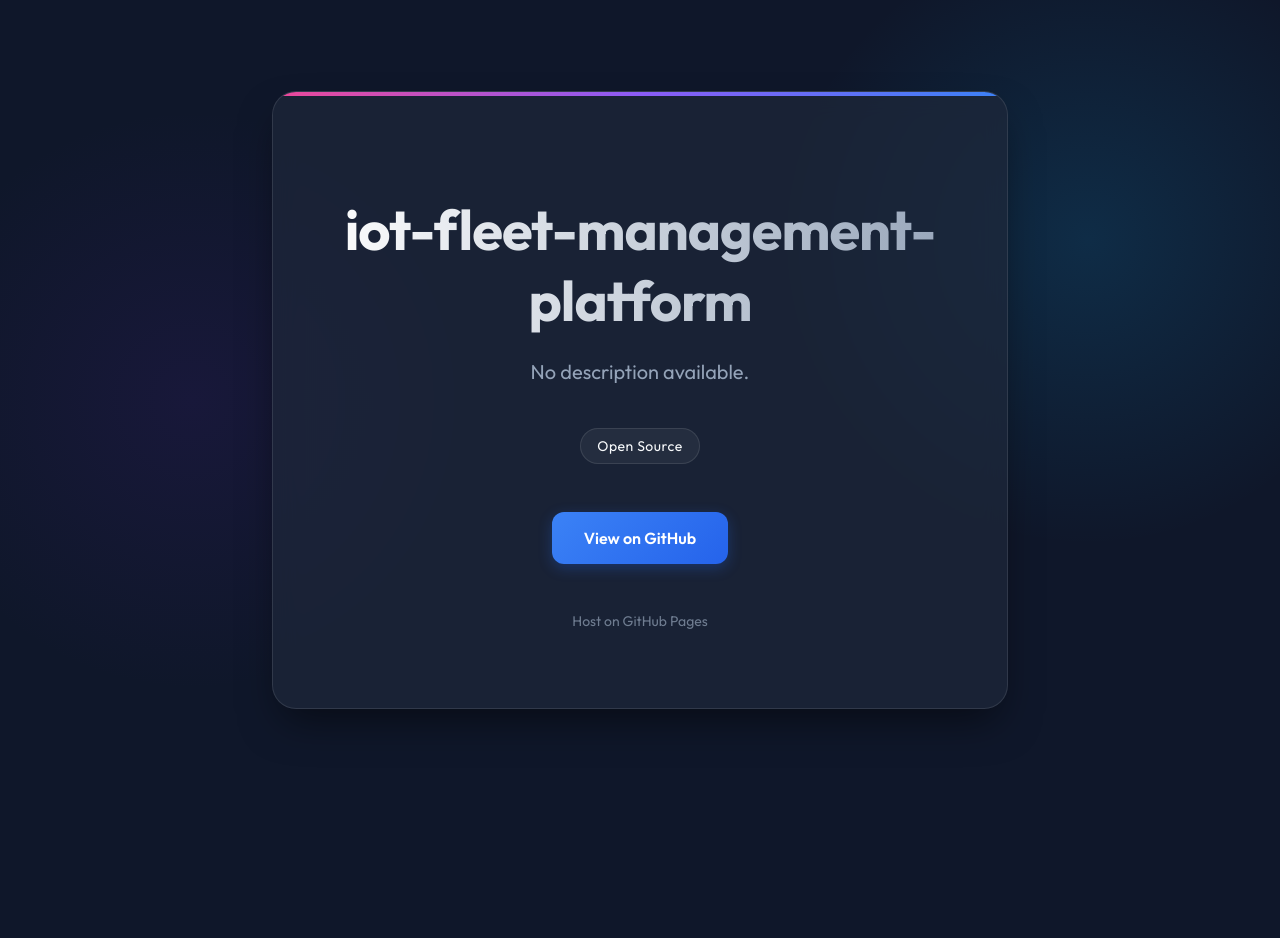
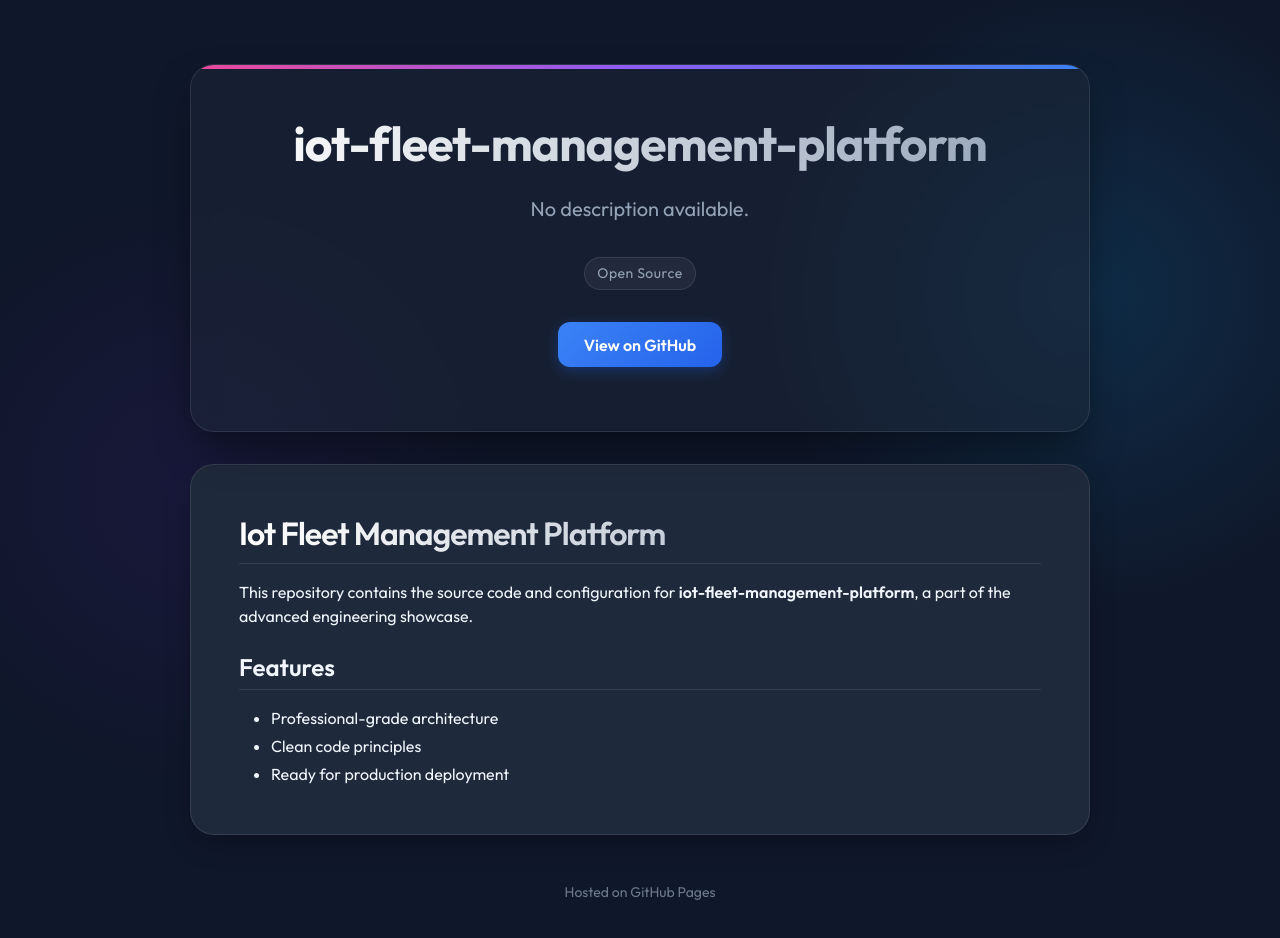
Before and after one commit to Shivay00001/iot-fleet-management-platform, a plain HTML site: page index.html in a window 1280 px wide. Before the commit the page ends 800 px from the top, so only its background shows below. Drawn offline with nearby package versions, Linux system fonts and the light colour scheme.

Commit message:
Update landing page with README content

```diff
--- a/index.html
+++ b/index.html
@@ -7,11 +7,12 @@
     <link rel="preconnect" href="https://fonts.googleapis.com">
     <link rel="preconnect" href="https://fonts.gstatic.com" crossorigin>
     <link href="https://fonts.googleapis.com/css2?family=Outfit:wght@300;400;600;700&display=swap" rel="stylesheet">
+    <link rel="stylesheet" href="https://cdnjs.cloudflare.com/ajax/libs/github-markdown-css/5.2.0/github-markdown-dark.min.css">
     <script src="https://kit.fontawesome.com/a076d05399.js" crossorigin="anonymous"></script>
     <style>
         :root {
             --bg-color: #0f172a;
-            --card-bg: rgba(30, 41, 59, 0.7);
+            --card-bg: rgba(30, 41, 59, 1.0); /* Solid background for readability */
             --text-primary: #f8fafc;
             --text-secondary: #94a3b8;
             --accent: #38bdf8;
@@ -32,41 +33,35 @@
             display: flex;
             flex-direction: column;
             align-items: center;
-            justify-content: center;
             overflow-x: hidden;
             background-image:
                 radial-gradient(circle at 15% 50%, rgba(76, 29, 149, 0.15) 0%, transparent 25%),
                 radial-gradient(circle at 85% 30%, rgba(14, 165, 233, 0.15) 0%, transparent 25%);
+            padding-bottom: 4rem;
         }
 
         .container {
-            max-width: 800px;
-            width: 90%;
+            max-width: 900px;
+            width: 95%;
             text-align: center;
-            padding: 2rem;
+            padding-top: 4rem;
             z-index: 10;
         }
 
-        .card {
-            background: var(--card-bg);
+        .header-card {
+            background: rgba(30, 41, 59, 0.5); /* Semi-transparent for header */
             backdrop-filter: blur(12px);
             -webkit-backdrop-filter: blur(12px);
             border: 1px solid var(--border);
             border-radius: 24px;
-            padding: 4rem 2rem;
+            padding: 3rem 2rem;
             box-shadow: 0 20px 40px -10px rgba(0, 0, 0, 0.5);
-            transition: transform 0.3s ease, box-shadow 0.3s ease;
+            margin-bottom: 2rem;
             position: relative;
             overflow: hidden;
-            animation: fadeIn 1s ease-out;
         }
 
-        @keyframes fadeIn {
-            from { opacity: 0; transform: translateY(20px); }
-            to { opacity: 1; transform: translateY(0); }
-        }
-
-        .card::before {
+        .header-card::before {
             content: '';
             position: absolute;
             top: 0;
@@ -76,14 +71,10 @@
             background: linear-gradient(90deg, #ec4899, #8b5cf6, #3b82f6);
         }
 
-        .card:hover {
-            transform: translateY(-5px);
-            box-shadow: 0 30px 60px -15px rgba(0, 0, 0, 0.6);
-        }
-
         h1 {
-            font-size: 3.5rem;
+            font-size: 3rem;
             margin-bottom: 1rem;
+            margin-top: 0;
             background: linear-gradient(to right, #fff, #94a3b8);
             -webkit-background-clip: text;
             -webkit-text-fill-color: transparent;
@@ -95,8 +86,8 @@
             font-size: 1.25rem;
             line-height: 1.6;
             color: var(--text-secondary);
-            margin-bottom: 2.5rem;
-            max-width: 600px;
+            margin-bottom: 2rem;
+            max-width: 700px;
             margin-left: auto;
             margin-right: auto;
         }
@@ -106,34 +97,30 @@
             justify-content: center;
             flex-wrap: wrap;
             gap: 0.75rem;
-            margin-bottom: 3rem;
+            margin-bottom: 2rem;
         }
 
         .tag {
             background: rgba(255, 255, 255, 0.05);
             border: 1px solid var(--border);
-            padding: 0.5rem 1rem;
+            padding: 0.4rem 0.8rem;
             border-radius: 9999px;
             font-size: 0.875rem;
             font-weight: 500;
             letter-spacing: 0.5px;
-            transition: all 0.2s ease;
-        }
-
-        .tag:hover {
-            background: rgba(255, 255, 255, 0.1);
-            border-color: var(--text-secondary);
+            color: var(--text-secondary);
         }
 
         .actions {
             display: flex;
-            gap: 1.5rem;
+            gap: 1rem;
             justify-content: center;
+            margin-bottom: 1rem;
         }
 
         .btn {
             display: inline-block;
-            padding: 1rem 2rem;
+            padding: 0.8rem 1.6rem;
             border-radius: 12px;
             text-decoration: none;
             font-weight: 600;
@@ -152,23 +139,50 @@
             box-shadow: 0 6px 20px 0 rgba(37, 99, 235, 0.4);
         }
 
+        .readme-container {
+            background: var(--card-bg);
+            border: 1px solid var(--border);
+            border-radius: 24px;
+            padding: 3rem;
+            text-align: left;
+            box-shadow: 0 10px 30px -5px rgba(0, 0, 0, 0.3);
+            overflow: hidden;
+        }
+
+        /* Markdown Body Overrides for transparent background */
+        .markdown-body {
+            background-color: transparent !important;
+            font-family: 'Outfit', sans-serif !important;
+        }
+
+        .markdown-body h1, .markdown-body h2, .markdown-body h3 {
+            border-bottom-color: var(--border);
+        }
+
+        .markdown-body pre {
+            background-color: rgba(0, 0, 0, 0.3) !important;
+            border: 1px solid var(--border);
+        }
+
         footer {
             margin-top: 3rem;
             color: var(--text-secondary);
             font-size: 0.875rem;
             opacity: 0.7;
+            text-align: center;
         }
 
         @media (max-width: 640px) {
-            .card { padding: 2rem 1.5rem; }
-            h1 { font-size: 2.5rem; }
+            .header-card { padding: 2rem 1.5rem; }
+            .readme-container { padding: 1.5rem; }
+            h1 { font-size: 2rem; }
             .actions { flex-direction: column; }
         }
     </style>
 </head>
 <body>
     <div class="container">
-        <div class="card">
+        <div class="header-card">
             <h1>iot-fleet-management-platform</h1>
             <p class="description">No description available.</p>
 
@@ -179,11 +193,26 @@
             <div class="actions">
                 <a href="https://github.com/Shivay00001/iot-fleet-management-platform" class="btn btn-primary" target="_blank">View on GitHub</a>
             </div>
+        </div>
 
-            <footer>
-                <p>Host on GitHub Pages</p>
-            </footer>
+
+        <div class="readme-container">
+            <div class="markdown-body">
+                <h1>Iot Fleet Management Platform</h1>
+<p>This repository contains the source code and configuration for <strong>iot-fleet-management-platform</strong>, a part of the advanced engineering showcase.</p>
+<h2>Features</h2>
+<ul>
+<li>Professional-grade architecture</li>
+<li>Clean code principles</li>
+<li>Ready for production deployment</li>
+</ul>
+            </div>
         </div>
+
+
+        <footer>
+            <p>Hosted on GitHub Pages</p>
+        </footer>
     </div>
 </body>
 </html>
```
